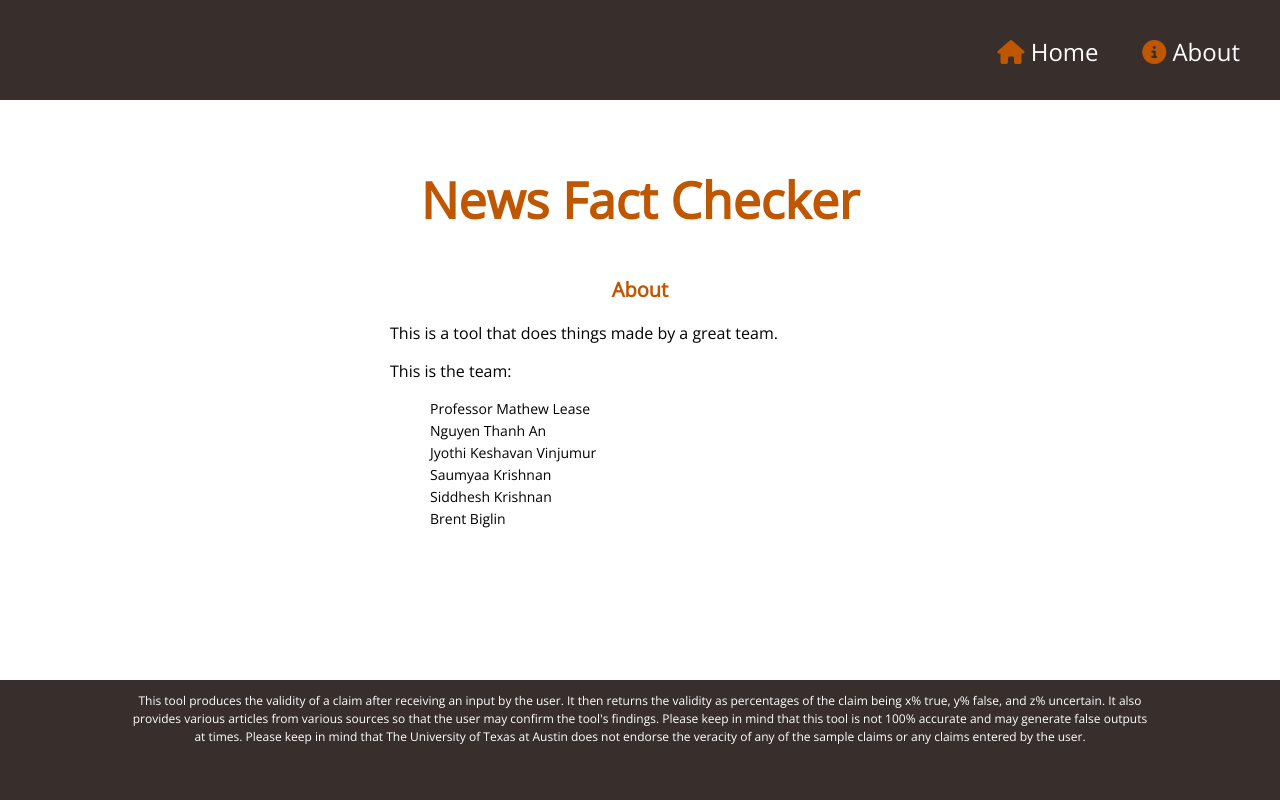
After one commit to saumyaa2000/utFND, a Flask app: template templates/about.html in a window 1280 px wide. The commit adds this page. Run offline with Flask 2, Linux system fonts and the light colour scheme; the template is opened without the code that fills it, so the values that code supplies are empty; some libraries are stand-ins or nearby versions.

Commit message:
about page update. needs content

```diff
--- /dev/null
+++ b/templates/about.html
@@ -0,0 +1,35 @@
+
+<!-- This is the users claim opinion entry page Fix align -->
+<html>
+  <head>
+    <title>Fake News Checker</title>
+    <link rel="stylesheet" type="text/css" href="../static/style.css">
+    <link href="https://fonts.googleapis.com/css?family=Open+Sans:300,400" rel="stylesheet">
+    <script src="https://use.fontawesome.com/6f35c618a4.js"></script>
+  </head>
+  <body>
+  <header>
+  <nav>
+    <a href="/#"><i class="fa fa-home" aria-hidden="true" style="color:#BF5700"></i>&nbsp;Home</a>
+    <a href="/about.html"><i class="fa fa-info-circle" aria-hidden="true" style="color:#BF5700"></i>&nbsp;About</a>
+  </nav>
+  </header>
+  <main style="width:500px;margin-left:auto;margin-right:auto;max-width:90%;">
+  <h1>News Fact Checker</h1>
+      <h2 style="position: relative; color: #BF5700; text-align: center; margin-top: 50px; ">About</h2>
+      <p>This is a tool that does things made by a great team.</p>
+      <p>This is the team:</p>
+      <ul>
+	      <li>Professor Mathew Lease</li>
+	      <li>Nguyen Thanh An</li>
+	      <li>Jyothi Keshavan Vinjumur</li>
+	      <li>Saumyaa Krishnan</li>
+	      <li>Siddhesh Krishnan</li>
+	      <li>Brent Biglin</li>
+      </ul>
+  </main>
+    <footer>
+      <p>This tool produces the validity of a claim after receiving an input by the user. It then returns the validity as percentages of the claim being x% true, y% false, and z% uncertain. It also provides various articles from various sources so that the user may confirm the tool's findings. Please keep in mind that this tool is not 100% accurate and may generate false outputs at times. Please keep in mind that The University of Texas at Austin does not endorse the veracity of any of the sample claims or any claims entered by the user.</p>
+    </footer>
+  </body>
+</html>
```
Also changed, not shown: templates/form_action.html (+0 -56 lines).
